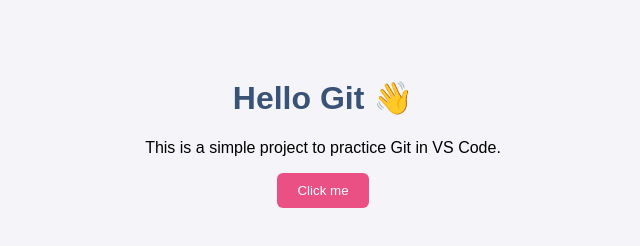
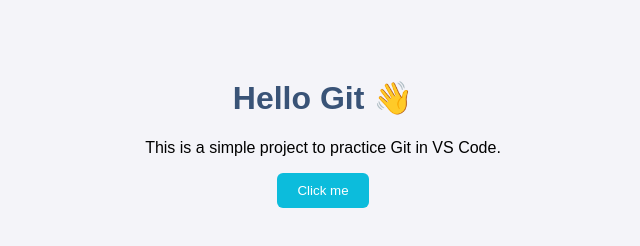
Before and after one commit to kavinthangavel245/learn-git, a plain HTML site: page index.html in a window 1280 px wide. Shown: the whole page, without its empty margins (317-957 px from the left). Drawn offline with Linux system fonts and the light colour scheme.

Commit message:
change button color

```diff
--- a/style.css
+++ b/style.css
@@ -10,7 +10,7 @@
 }
 
 button {
-  background: #EA5083;
+  background: #0cbcdc;
   color: white;
   border: none;
   padding: 10px 20px;
```
